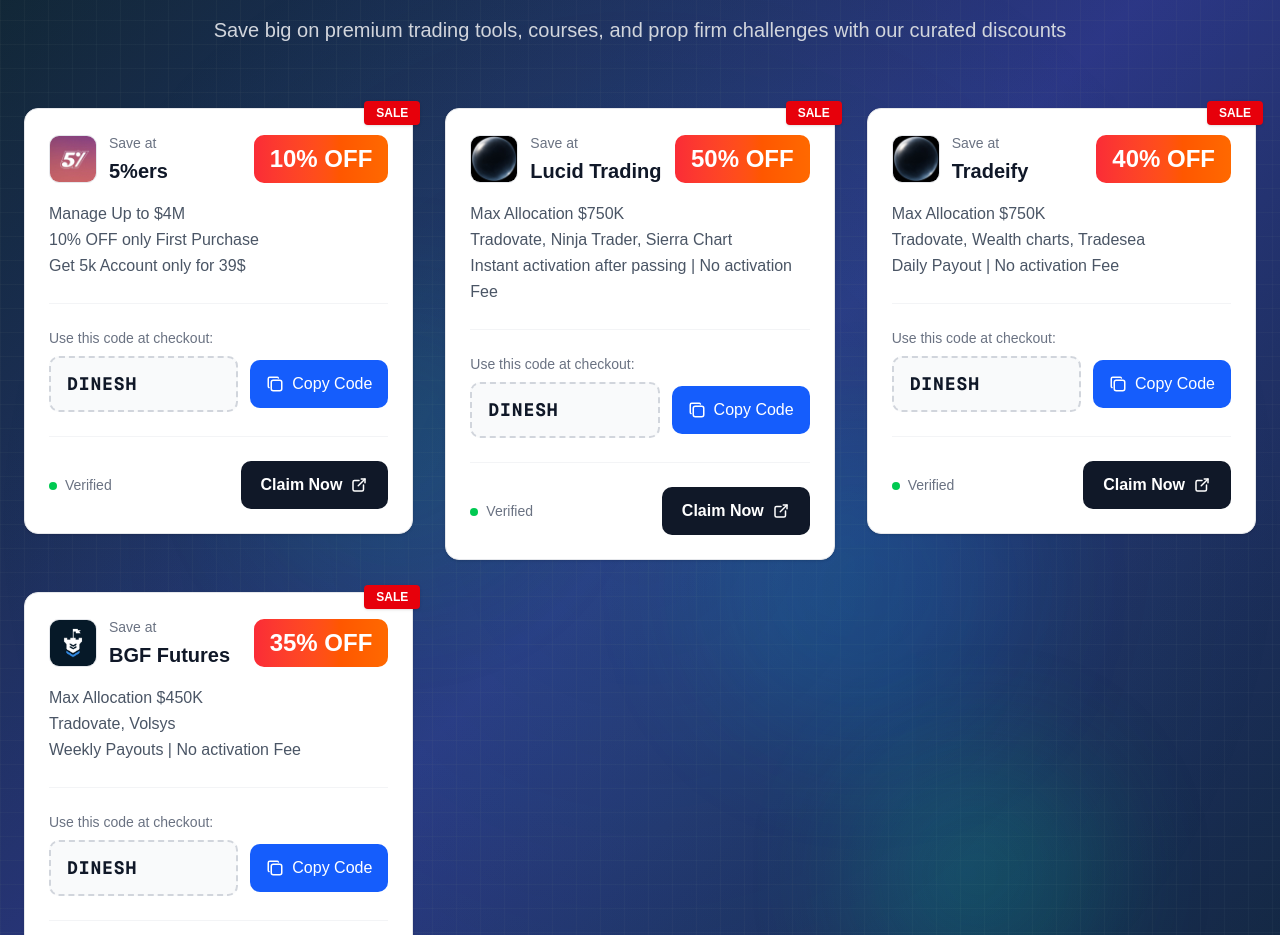
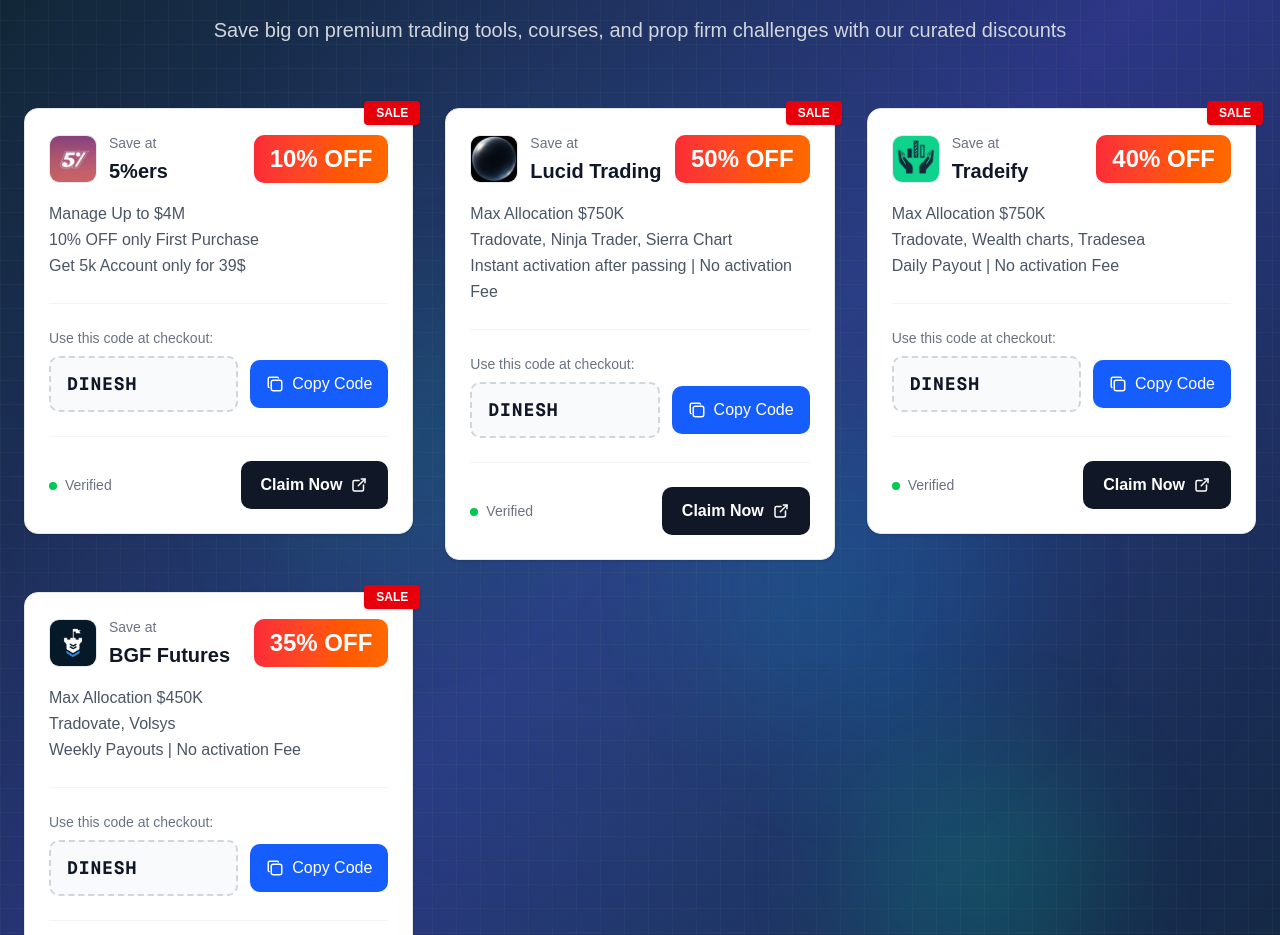
Before and after one commit to dineshinmetaverse-cmd/Warroom, a Next.js app: page / in a window 1280 px wide. Shown: the part 2500-3435 px from the top of the page. Built offline with nearby package versions, Linux system fonts and the light colour scheme; a web font is replaced by a local one.

Commit message:
Update CouponsSection.tsx

```diff
--- a/app/CouponsSection.tsx
+++ b/app/CouponsSection.tsx
@@ -32,7 +32,7 @@ Instant activation after passing | No activation Fee`,
     Tradovate, Wealth charts, Tradesea
 Daily Payout | No activation Fee`,
     affiliateUrl: "https://tradeify.co/?ref=DINESH",
-    logoUrl: "/lucid.jpg"
+    logoUrl: "/Tradeify.png"
   },
   {
     companyName: "BGF Futures",
```
